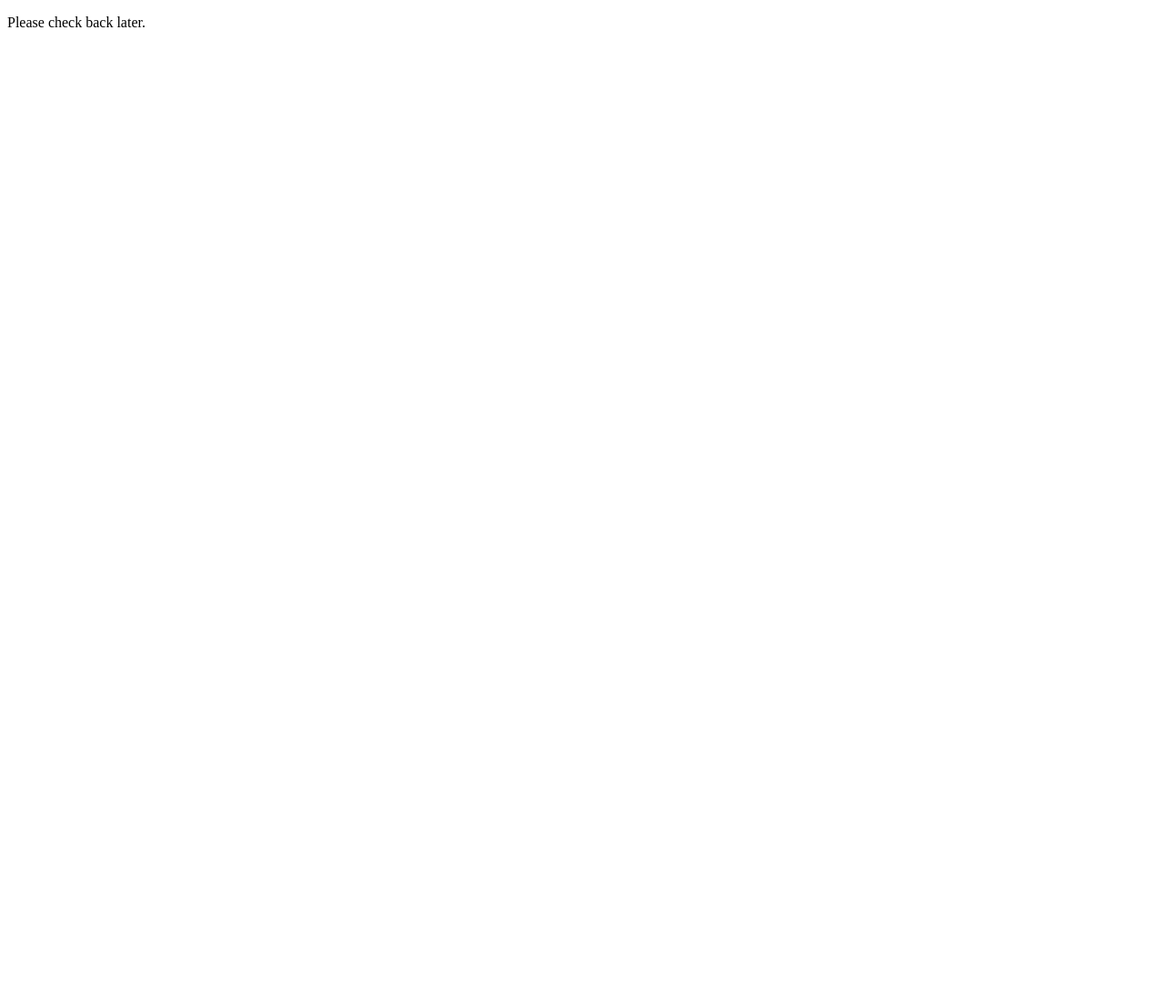
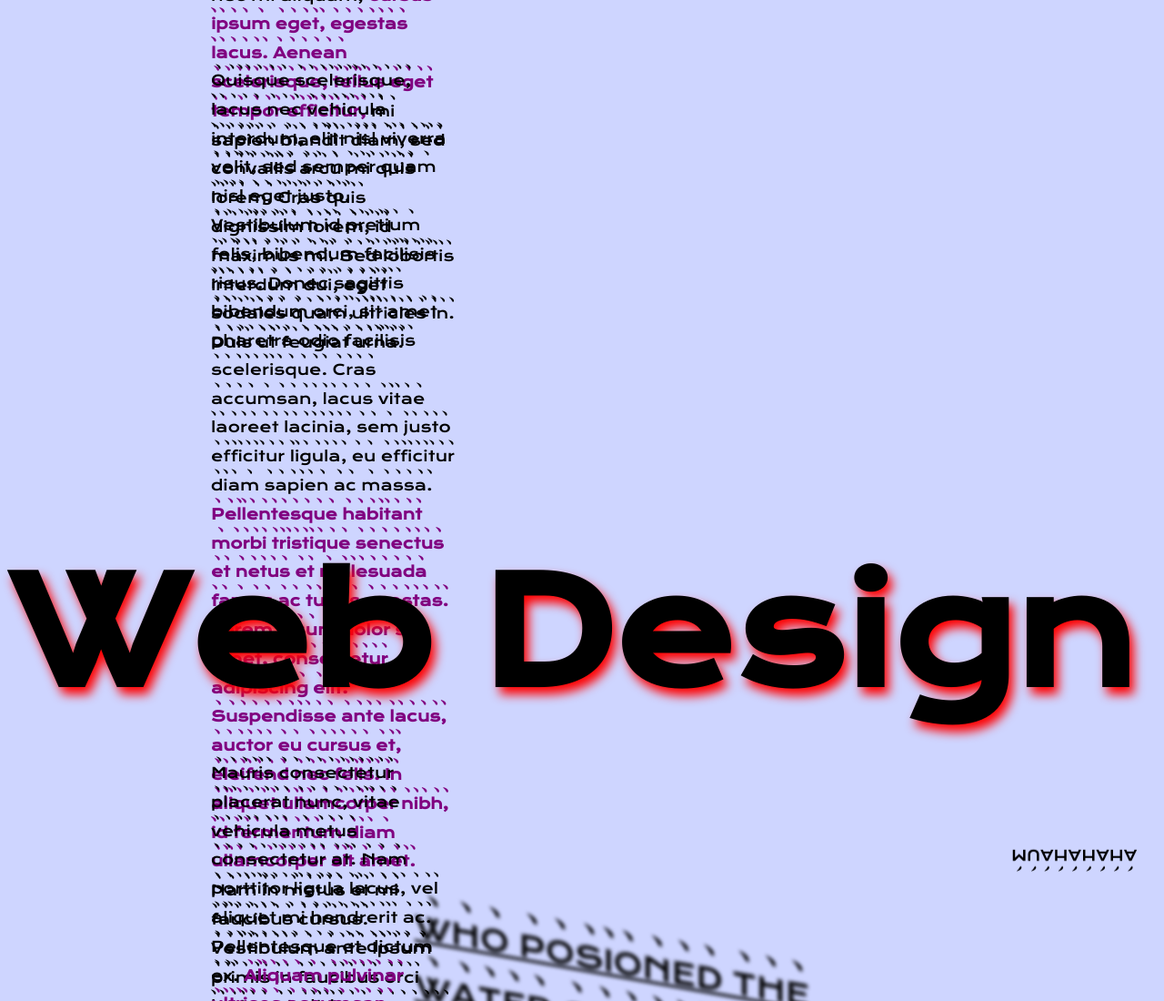
Before and after one commit to ttran77/dsgn1374, a plain HTML site: page type/index.html in a window 1280 px wide. Shown: the top 1100 px of the page at 91% size. Before the commit the page ends 800 px from the top, so only its background shows below. Drawn offline with nearby package versions, Linux system fonts and the light colour scheme.

Commit message:
Add files via upload

```diff
--- a/type/index.html
+++ b/type/index.html
@@ -1,7 +1,22 @@
 <!DOCTYPE html>
 <head>
-	<title>A website is never finished</title>
+	<title>Type</title>
+	<link rel="stylesheet" href="styles.css">
+	<link href="https://fonts.googleapis.com/css2?family=Krona+One&family=Nanum+Myeongjo&display=swap" rel="stylesheet">
+
+
 </head>
 <body>
-	<p>Please check back later.</p>
+	<main>
+		<p>Lorem ipsum dolor sit amet, consectetur adipiscing elit. Nulla in felis ac eros pulvinar tincidunt id at eros. Ut maximus nisl et volutpat viverra. Cras feugiat turpis quis diam sagittis sagittis. In quis pharetra diam, facilisis convallis massa. Pellentesque ac vestibulum lectus. Fusce nec mi aliquam, <span class="new-color">cursus ipsum eget, egestas lacus. Aenean scelerisque, tellus eget tempor efficitur,</span> mi sapien blandit diam, sed convallis arcu mi quis lorem. Cras quis dignissim lorem, id maximus mi. Sed lobortis interdum dui, eget sodales quam ultricies in. Duis ut feugiat urna.</p>
+
+		<p>Quisque scelerisque, lacus nec vehicula interdum, elit nisl viverra velit, sed semper quam nisl eget justo. Vestibulum id pretium felis, bibendum facilisis risus. Donec sagittis bibendum orci, sit amet pharetra odio facilisis scelerisque. Cras accumsan, lacus vitae laoreet lacinia, sem justo efficitur ligula, eu efficitur diam sapien ac massa. <span class="new-color">Pellentesque habitant morbi tristique senectus et netus et malesuada fames ac turpis egestas. Lorem ipsum dolor sit amet, consectetur adipiscing elit. Suspendisse ante lacus, auctor eu cursus et, eleifend nec felis. In aliquet ullamcorper nibh, id fermentum diam ullamcorper sit amet.</span> Nam in metus et mi faucibus cursus. Vestibulum ante ipsum primis in faucibus orci luctus et ultrices posuere cubilia Curae;</p>
+
+		<p>Mauris consectetur placerat nunc, vitae vehicula metus consectetur at. Nam porttitor ligula lacus, vel aliquet mi hendrerit ac. Pellentesque et dictum ex. <span class="new-color">Aliquam pulvinar ultrices accumsan. Mauris ultrices, elit vitae ornare mattis, purus urna blandit sem, quis pharetra diam elit ut mi.</span> Class aptent taciti sociosqu ad litora torquent per conubia nostra, per inceptos himenaeos. Aliquam arcu turpis, vehicula ac dolor et, tempor blandit nunc. Curabitur vel enim vitae velit vehicula aliquet. <span class="other-font">Nam urna augue, elementum sed felis non, dictum suscipit arcu. Sed rhoncus eu ante in tincidunt. Donec ultrices eget massa et porttitor. Aenean sagittis mattis lacus non varius. Aenean ac urna quis ante lacinia pulvinar eget sed ligula.</span></p>
+
+
+		<h1>Web Design</h1>
+		<p class="angled-text">WHO POSIONED THE WATER SUPPLY?!
+		<p class="text"> MUAHAHAHA
+	</main>
 </body>
--- /dev/null
+++ b/type/styles.css
@@ -0,0 +1,53 @@
+/* Type */
+
+body {
+	background-color: #ced5ff;
+	color: black;
+	line-height: 1.3;
+    font-size: 1em;
+    font-family: 'Krona One', sans-serif;
+}
+
+p {
+	-webkit-text-emphasis-style: sesame;
+	display: block;
+    max-width: 17em;
+    margin-left: 14em;
+    margin-block-start: -26em;
+    margin-block-end: 6em
+
+
+}
+
+.new-color {
+	color: purple;
+}
+.other-font {
+	font-family: 'Nanum Myeongjo', serif;
+}
+
+.new-color {
+	font-weight: 1000
+}
+
+h1 {
+    font-size: 10em;
+    position: absolute;
+    margin: 0;
+    bottom: 0;
+    filter: drop-shadow(5px 8px 6px red);
+}
+
+	.angled-text {
+    transform: skewY(10deg);
+    filter: blur(2px);
+    font-size: 2em;
+    text-decoration: underline;
+    }
+
+    .text {
+    position: absolute;
+    transform: rotateX(180deg);
+    filter: contrast(1);
+    right: 30px
+    }
```
